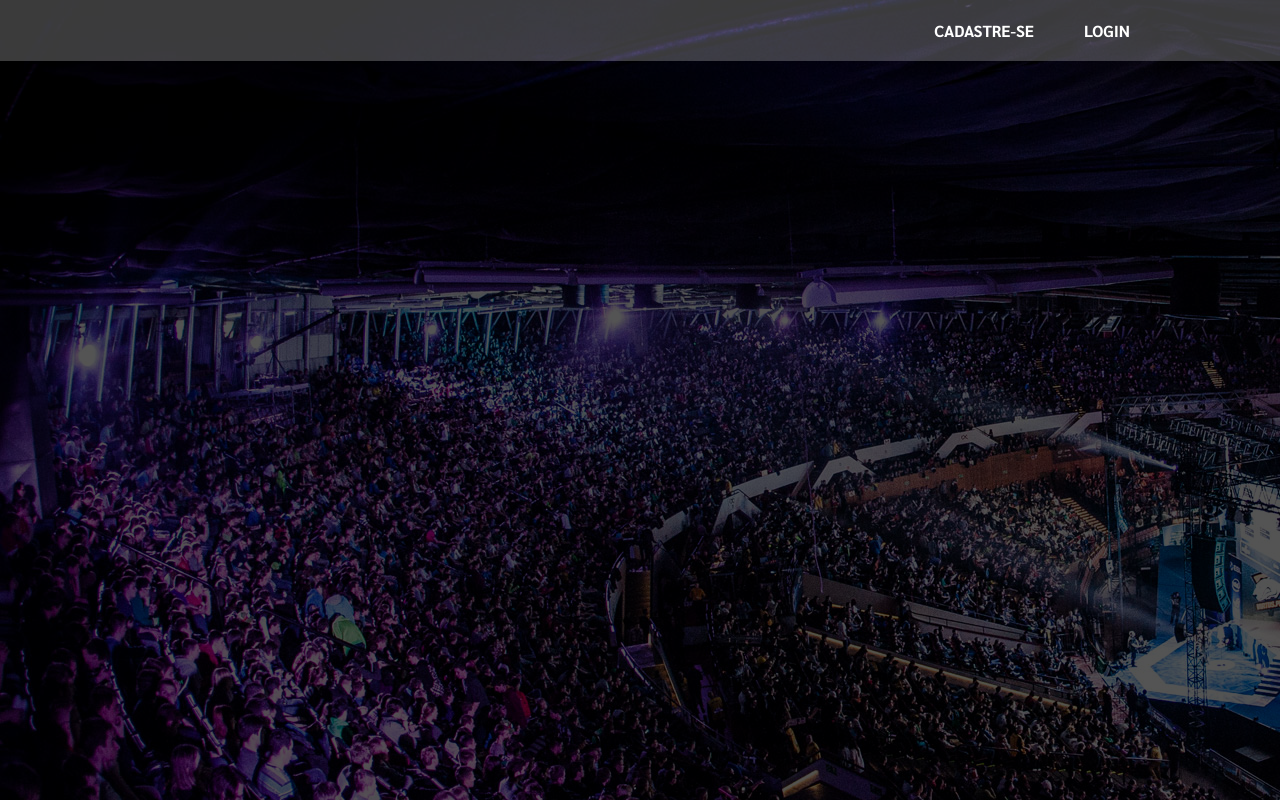
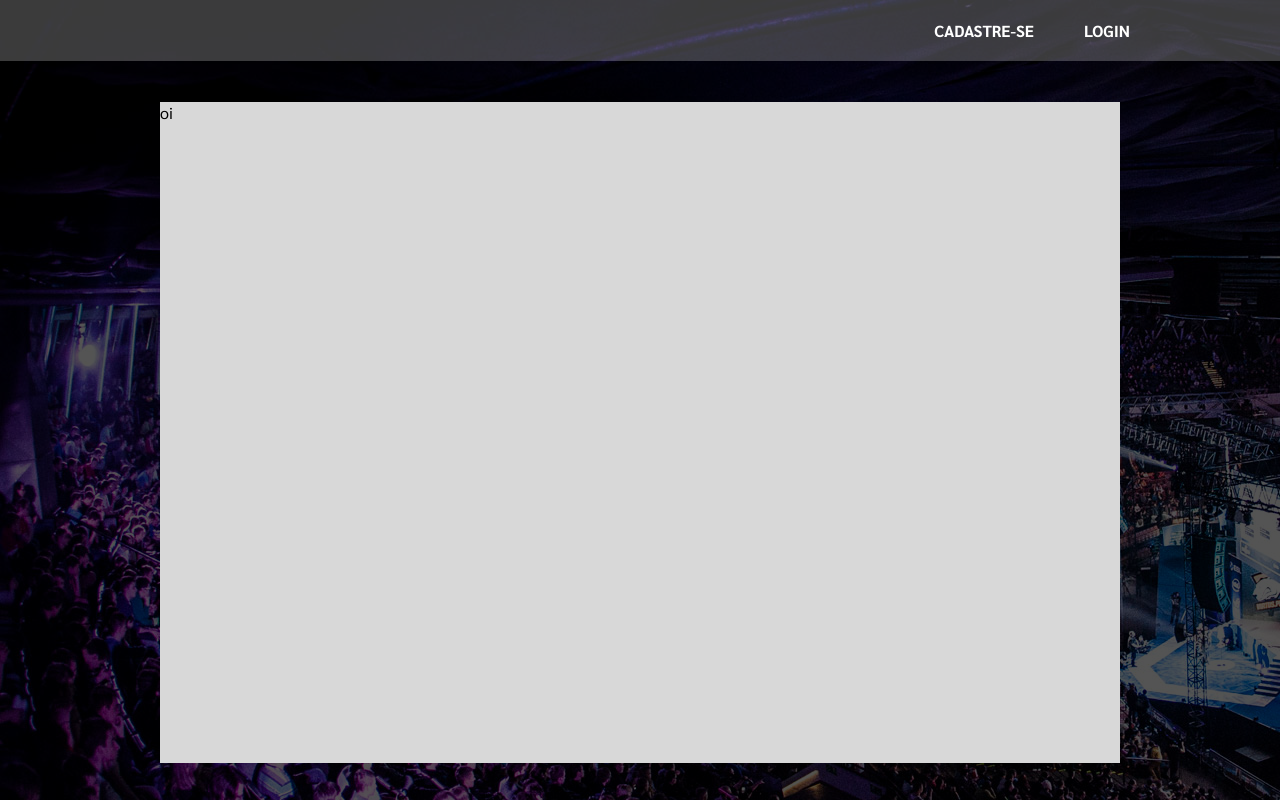
Before and after one commit to rodolphonetto/bolao-csgo-react, a React (Create React App) app: page /dashboard in a window 1280 px wide. Built offline with nearby package versions, Linux system fonts and the light colour scheme.

Commit message:
alterações de visual

```diff
--- a/src/App.js
+++ b/src/App.js
@@ -1,5 +1,4 @@
 import React, { Component } from "react";
-import Landing from "./Components/Layout/Landing";
 import { BrowserRouter as Router, Route } from "react-router-dom";
 import { loginSuccess } from "./store/actions/index";
 import { Provider } from "react-redux";
@@ -7,9 +6,12 @@ import setAuthToken from "./util/setAuthToken";
 import jwt_decode from "jwt-decode";
 import store from "./store";
 
+import Landing from "./Components/Layout/Landing";
+import DashBoard from "./Components/Dashboard/Dashboard";
+
 // Check token
 if (localStorage.jwtToken) {
-  setAuthToken(localStorage.jwtToken)
+  setAuthToken(localStorage.jwtToken);
   // Decode token and get user info and exp
   const decoded = jwt_decode(localStorage.jwtToken);
   // Set user and isAuthenticated
@@ -22,7 +24,8 @@ class App extends Component {
       <Provider store={store}>
         <Router>
           <div className="App">
-            <Route path="/" component={Landing} />
+            <Route path="/" exact component={Landing} />
+            <Route path="/dashboard" component={DashBoard} />
           </div>
         </Router>
       </Provider>
--- a/src/Components/Country/Country.jsx
+++ b/src/Components/Country/Country.jsx
@@ -21,9 +21,12 @@ class Country extends Component {
       <>
         {!this.props.isAuth && <h1>Você não está autorizado</h1>}
         {this.props.loading && <Spinner />}
-        <Route path="/countries" exact component={CountryList} />
-        <Route path="/countries/edit-country/:_id" component={CountryEdit} />
-        <Route path="/countries/add-country" component={CountryAdd} />
+        <Route path="/dashboard/countries" exact component={CountryList} />
+        <Route
+          path="/dashboard/countries/edit-country/:_id"
+          component={CountryEdit}
+        />
+        <Route path="/dashboard/countries/add-country" component={CountryAdd} />
       </>
     );
   }
--- a/src/Components/Country/CountryList/CountryItem/CountryItem.module.scss
+++ b/src/Components/Country/CountryList/CountryItem/CountryItem.module.scss
@@ -1,4 +1,7 @@
 .CountryItem {
+  padding: 20px;
+  border-top: 5px solid red;
+  background-color: white;
   justify-self: center;
   display: grid;
   grid-template-columns: 1fr 1fr;
@@ -12,7 +15,7 @@
 
 .name {
   justify-self: center;
-  color: white;
+  color: black;
   font-size: 1.5rem;
   grid-area: name;
 }
@@ -28,7 +31,7 @@
   font-weight: bold;
   font-size: 0.8rem;
   line-height: 1;
-  color: white;
+  color: black;
   text-align: center;
   padding: 8px 10px;
   border: 2px solid green;
@@ -46,7 +49,7 @@
   font-weight: bold;
   font-size: 0.8rem;
   line-height: 1;
-  color: white;
+  color: black;
   text-align: center;
   padding: 8px 10px;
   border: 2px solid red;
--- a/src/Components/Country/CountryList/CountryList.module.scss
+++ b/src/Components/Country/CountryList/CountryList.module.scss
@@ -2,6 +2,7 @@
   justify-self: center;
   display: grid;
   grid-column-gap: 80px;
+  grid-row-gap: 40px;
   grid-template-columns: 1fr 1fr 1fr;
   align-self: flex-start;
   justify-self: center;
--- /dev/null
+++ b/src/Components/Dashboard/DashBoard.module.scss
@@ -0,0 +1,21 @@
+.general {
+  display: grid;
+  grid-template-rows: 65px 1fr;
+  justify-content: stretch;
+  background-image: url("../images/esl-katowice.jpg");
+  filter: blur(50%);
+  position: absolute;
+  width: 100%;
+  height: 100%;
+  background-color: rgba(0, 0, 0, 0.671);
+  background-blend-mode: darken;
+}
+
+.panel {
+  justify-self: center;
+  align-self: center;
+  position: relative;
+  width: 75%;
+  height: 90%;
+  background-color: rgb(216, 216, 216);
+}
--- a/src/Components/Dashboard/Dashboard.jsx
+++ b/src/Components/Dashboard/Dashboard.jsx
@@ -1,22 +1,33 @@
-import React, { Component } from 'react'
-import { connect } from 'react-redux'
+import React, { Component } from "react";
+import { connect } from "react-redux";
+import { Route } from "react-router-dom";
 
-export class Dashboard extends Component {
+import style from "./DashBoard.module.scss";
+
+import NavBar from "../Layout/NavBar";
+import Logout from "../Login/Logout";
+import Country from "../Country/Country";
+
+class Dashboard extends Component {
   render() {
     return (
-      <div>
-
+      <div className={style.general}>
+        <NavBar />
+        <div className={style.panel}>
+          oi
+          <Route path="/dashboard/countries" component={Country} />
+        </div>
+        <Route path="/logout" exact component={Logout} />
       </div>
-    )
+    );
   }
 }
 
-const mapStateToProps = (state) => ({
+const mapStateToProps = state => ({});
 
-})
+const mapDispatchToProps = {};
 
-const mapDispatchToProps = {
-
-}
-
-export default connect(mapStateToProps, mapDispatchToProps)(Dashboard)
+export default connect(
+  mapStateToProps,
+  mapDispatchToProps
+)(Dashboard);
--- a/src/Components/Layout/NavBar.jsx
+++ b/src/Components/Layout/NavBar.jsx
@@ -9,7 +9,7 @@ const NavBar = props => {
     <nav className={style.navbar}>
       <ul>
         {props.isAuthenticated && (
-          <Link to="/countries">
+          <Link to="/dashboard/countries">
             <li className={style.menuOption}>Países</li>
           </Link>
         )}
--- a/src/Components/Login/Login.jsx
+++ b/src/Components/Login/Login.jsx
@@ -49,7 +49,7 @@ class Login extends Component {
     if (this.props.isAuthenticated) {
       setTimeout(() => {
         this.props.history.push("/dashboard");
-      }, 2000);
+      }, 500);
     }
   }
 
```
